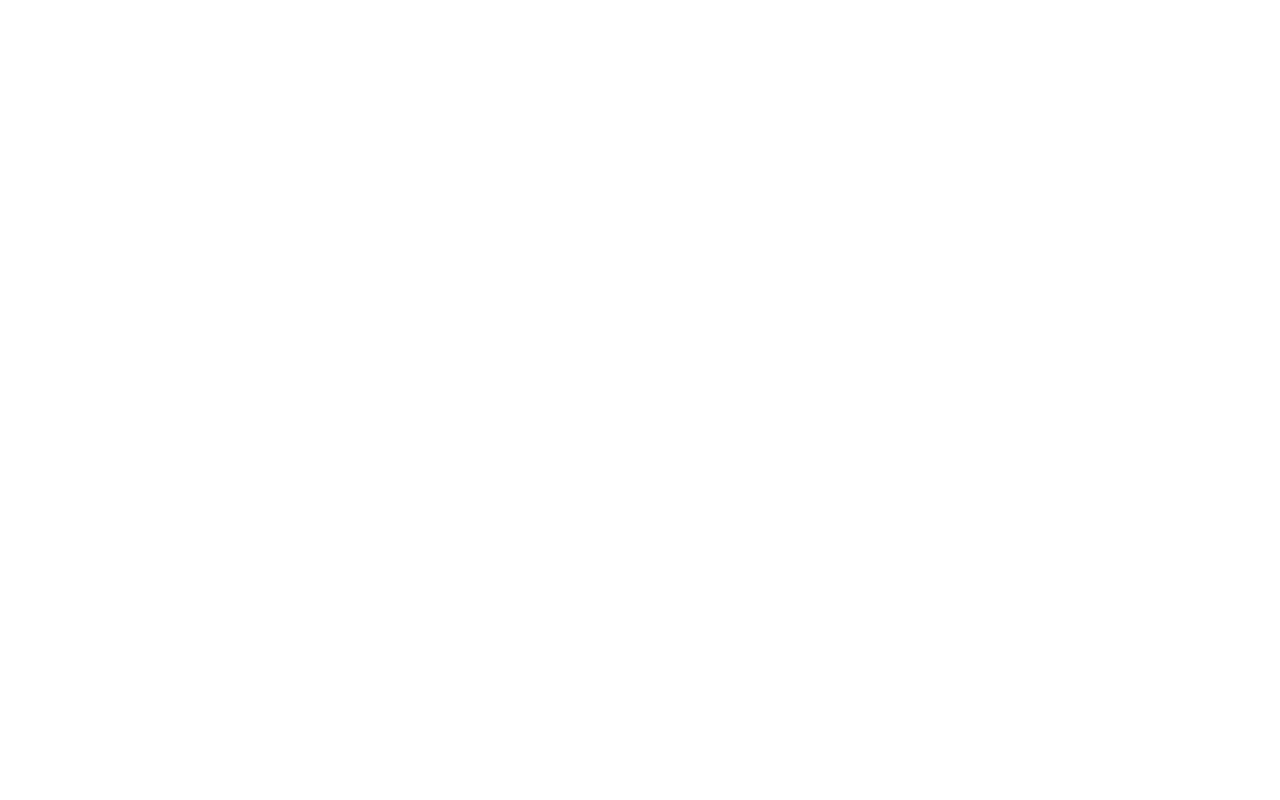
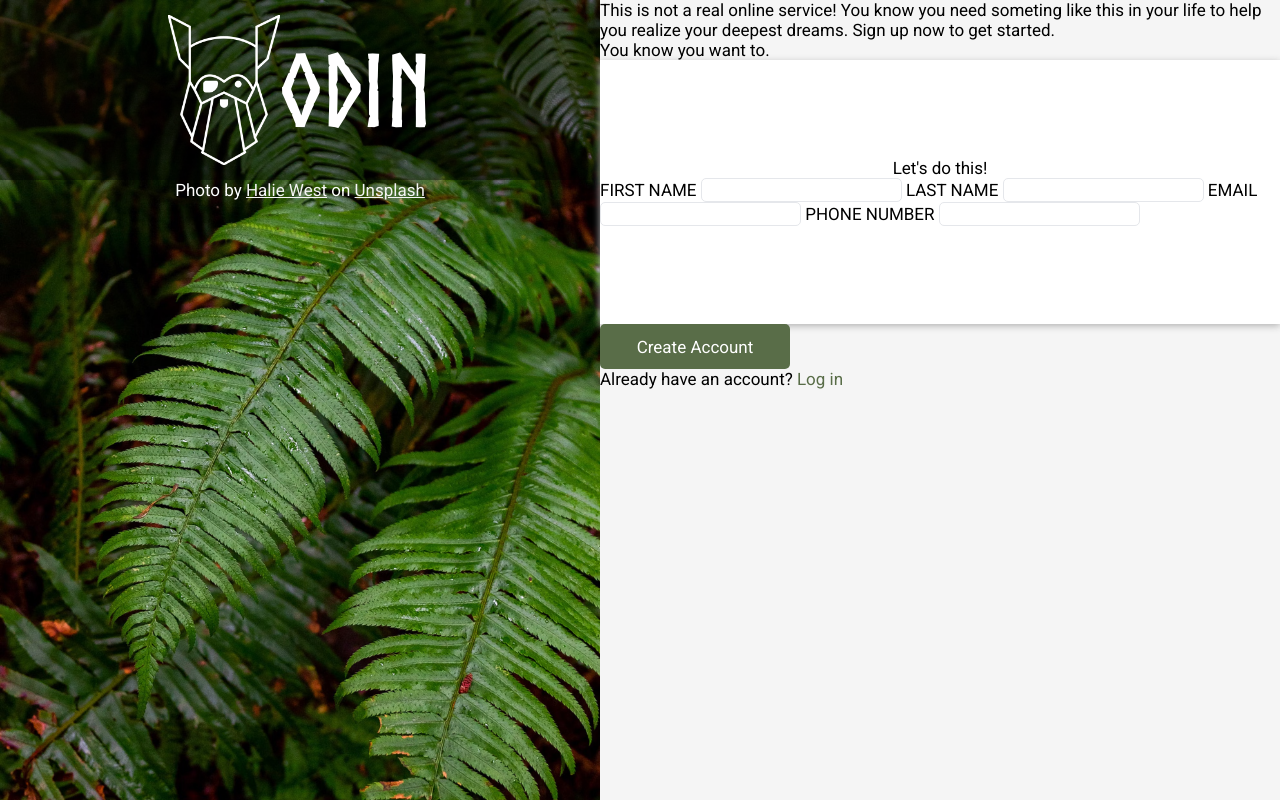
Before and after one commit to MattWestGH/LoginPage, a plain HTML site: page index.html in a window 1280 px wide. Drawn offline with Linux system fonts and the light colour scheme; a web font is replaced by a local one.

Commit message:
all elements added. functionality and layout to be worked on next

```diff
--- a/index.html
+++ b/index.html
@@ -3,7 +3,63 @@
   <head>
     <meta charset="UTF-8" />
     <meta name="viewport" content="width=device-width, initial-scale=1.0" />
-    <title>Document</title>
+    <link rel="stylesheet" href="style.css" />
+    <link
+      href="https://fonts.googleapis.com/css2?family=Lato:ital,wght@0,100;0,300;0,400;0,700;0,900;1,100;1,300;1,400;1,700;1,900&family=Roboto:ital,wght@0,100..900;1,100..900&family=Sour+Gummy:ital,wght@0,100..900;1,100..900&display=swap"
+      rel="stylesheet"
+    />
+    <title>Sign up Page</title>
   </head>
-  <body></body>
+  <body>
+    <div id="body-container">
+      <div class="logo-background">
+        <div id="logo-container">
+          <img src="images/odin-lined.png" alt="Odin Logo" />
+          <h1 id="odin-title">ODIN</h1>
+        </div>
+        <div class="img-ref">
+          <p>
+            Photo by
+            <a href="https://unsplash.com/@haliewestphoto">Halie West</a> on
+            <a
+              href="https://unsplash.com/photos/green-leaf-plant-in-close-up-photography-25xggax4bSA"
+              >Unsplash</a
+            >
+          </p>
+        </div>
+      </div>
+      <div id="sign-up-container">
+        <div>
+          <p>
+            This is not a real online service! You know you need someting like
+            this in your life to help you realize your deepest dreams. Sign up
+            <i>now</i> to get started.
+          </p>
+          <p>You <i>know</i> you want to.</p>
+        </div>
+        <div class="detail-sheet">
+          <h3>Let's do this!</h3>
+          <form id="sign-up-form" action="">
+            <label for="first-name">FIRST NAME</label>
+            <input type="text" name="first-name" id="first-name" required />
+            <label for="last-name">LAST NAME</label>
+            <input type="text" name="last-name" id="last-name" required />
+            <label for="email">EMAIL</label>
+            <input type="email" name="email" id="email" required />
+            <label for="phone-number">PHONE NUMBER</label>
+            <input
+              type="number"
+              name="phone-number"
+              id="phone-number"
+              required
+            />
+          </form>
+        </div>
+        <div class="cta">
+          <button class="create-acc">Create Account</button>
+          <p>Already have an account? <a href="">Log in</a></p>
+        </div>
+      </div>
+    </div>
+  </body>
 </html>
--- a/style.css
+++ b/style.css
@@ -0,0 +1,82 @@
+@font-face {
+  font-family: norse-bold;
+  src: url(/font/Norse-Bold.otf);
+}
+#body-container {
+  display: flex;
+}
+.logo-background {
+  background-image: url(images/photo-1585202900225-6d3ac20a6962.avif);
+  background-size: cover;
+  background-repeat: no-repeat;
+  width: 75vh;
+  height: 100vh;
+}
+* {
+  margin: 0;
+  font-size: 17px;
+  font-family: "Roboto", sans-serif;
+  font-weight: 400;
+  font-style: normal;
+}
+#odin-title {
+  font-family: norse-bold;
+  color: white;
+  font-size: 100px;
+}
+#logo-container {
+  display: flex;
+  justify-content: center;
+  align-items: center;
+  width: 75vh;
+  background-color: rgba(0, 0, 0, 0.4);
+  padding: 15px 0px;
+}
+#logo-container img {
+  height: 150px;
+}
+#sign-up-container {
+  height: 100vh;
+}
+.img-ref {
+  display: flex;
+  justify-content: center;
+
+  bottom: 0;
+}
+.img-ref p {
+  color: white;
+}
+.img-ref p a {
+  color: rgb(245, 245, 245);
+}
+#sign-up-container {
+  background-color: rgb(245, 245, 245);
+  height: 100vh;
+}
+.detail-sheet {
+  background-color: #ffffff;
+  display: flex;
+  justify-content: center;
+  align-items: center;
+  flex-direction: column;
+  height: 33vh;
+  box-shadow: 0px 2px 7px rgb(179, 179, 179);
+}
+.cta p a {
+  text-decoration: none;
+  color: #596d48;
+}
+.create-acc {
+  height: 45px;
+  width: 190px;
+  border: none;
+  background-color: #596d48;
+  border-radius: 5px;
+  color: white;
+  box-shadow: 2, 2, 2;
+}
+input {
+  border: 1px solid #e5e7eb;
+  border-radius: 5px;
+}
```
Also changed, not shown: font/Norse-Bold.otf (added), 1 other file.
